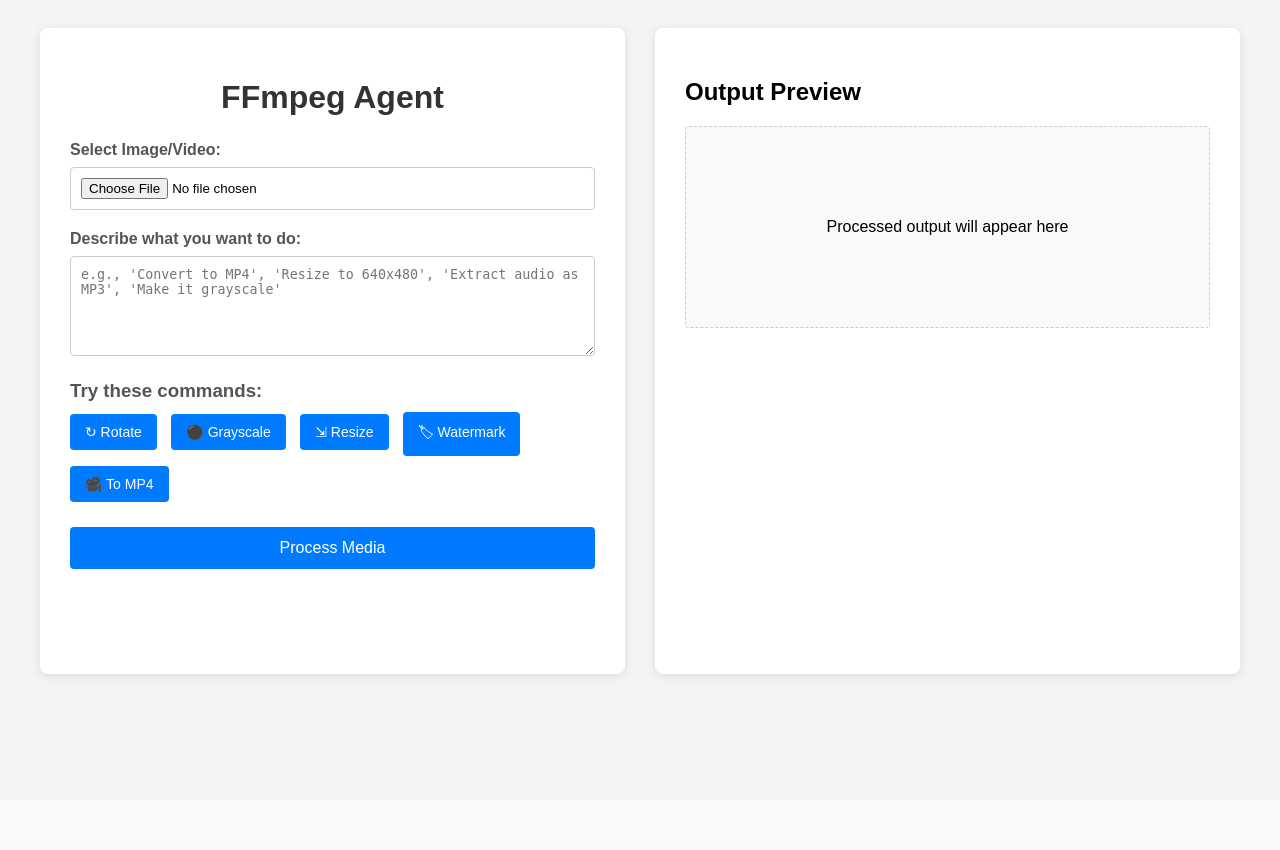
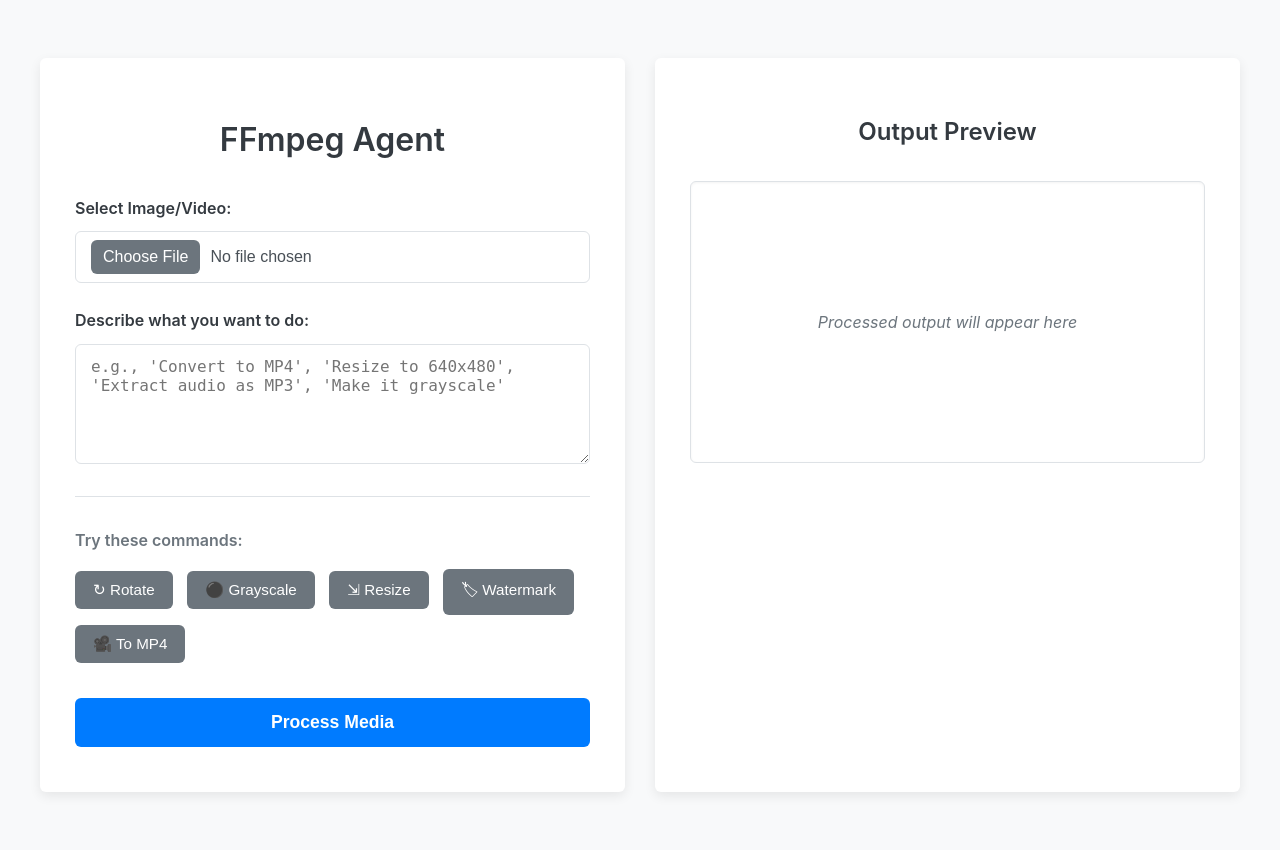
Before and after one commit to biswatma/ffmpeg-agent, a Flask app: page / in a window 1280 px wide. Before the commit the page ends 679 px from the top, so only its background shows below. Run offline with Flask 3, Linux system fonts and the light colour scheme.

Commit message:
Modernize UI with progress bar and improved styling

```diff
--- a/templates/index.html
+++ b/templates/index.html
@@ -5,144 +5,275 @@
     <meta name="viewport" content="width=device-width, initial-scale=1.0">
     <title>FFmpeg Agent</title>
     <style>
+        :root {
+            --primary-color: #007bff;
+            --primary-hover: #0056b3;
+            --secondary-color: #6c757d;
+            --success-color: #28a745;
+            --success-hover: #218838;
+            --danger-color: #dc3545;
+            --light-gray: #f8f9fa;
+            --medium-gray: #dee2e6;
+            --dark-gray: #343a40;
+            --text-color: #495057;
+            --border-radius: 0.375rem; /* Slightly larger radius */
+            --box-shadow: 0 4px 12px rgba(0, 0, 0, 0.08);
+        }
+
         body {
-            font-family: sans-serif;
-            padding: 20px;
-            background-color: #f4f4f4;
+            font-family: -apple-system, BlinkMacSystemFont, "Segoe UI", Roboto, "Helvetica Neue", Arial, sans-serif;
+            padding: 30px;
+            background-color: var(--light-gray);
+            color: var(--text-color);
+            line-height: 1.6;
             box-sizing: border-box;
         }
+
         .main-container {
             display: flex;
+            flex-wrap: wrap; /* Allow wrapping on smaller screens */
             gap: 30px;
             max-width: 1200px;
-            margin: 0 auto;
+            margin: 20px auto;
         }
+
         .form-container, .preview-container {
             background-color: #fff;
-            padding: 30px;
-            border-radius: 8px;
-            box-shadow: 0 2px 10px rgba(0, 0, 0, 0.1);
+            padding: 35px;
+            border-radius: var(--border-radius);
+            box-shadow: var(--box-shadow);
             flex: 1;
+            min-width: 300px; /* Prevent excessive shrinking */
         }
-        h1 {
+
+        h1, h2 {
             text-align: center;
-            color: #333;
+            color: var(--dark-gray);
+            margin-bottom: 30px;
+            font-weight: 600;
+        }
+        h1 { font-size: 2rem; }
+        h2 { font-size: 1.5rem; }
+
+        .form-group {
             margin-bottom: 25px;
         }
-        .form-group {
-            margin-bottom: 20px;
-        }
+
         label {
             display: block;
-            margin-bottom: 8px;
-            font-weight: bold;
-            color: #555;
+            margin-bottom: 10px;
+            font-weight: 600;
+            color: var(--dark-gray);
         }
+
         input[type="file"],
         textarea {
             width: 100%;
-            padding: 10px;
-            border: 1px solid #ccc;
-            border-radius: 4px;
+            padding: 12px 15px;
+            border: 1px solid var(--medium-gray);
+            border-radius: var(--border-radius);
             box-sizing: border-box;
+            font-size: 1rem;
+            transition: border-color 0.2s ease, box-shadow 0.2s ease;
         }
+        input[type="file"] {
+            padding: 8px 15px; /* Adjust padding for file input */
+        }
+        input[type="file"]::file-selector-button { /* Style file input button */
+            background-color: var(--secondary-color);
+            color: white;
+            padding: 8px 12px;
+            border: none;
+            border-radius: var(--border-radius);
+            cursor: pointer;
+            transition: background-color 0.3s ease;
+            margin-right: 10px;
+        }
+        input[type="file"]::file-selector-button:hover {
+             background-color: #5a6268;
+        }
+
         textarea {
             resize: vertical;
-            min-height: 100px;
+            min-height: 120px;
         }
+        input[type="file"]:focus,
+        textarea:focus {
+            border-color: var(--primary-color);
+            box-shadow: 0 0 0 0.2rem rgba(0, 123, 255, 0.25);
+            outline: none;
+        }
+
         button {
-            background-color: #007bff;
             color: white;
-            padding: 10px 15px;
+            padding: 10px 18px;
             border: none;
-            border-radius: 4px;
+            border-radius: var(--border-radius);
             cursor: pointer;
-            font-size: 14px;
-            transition: background-color 0.3s ease;
+            font-size: 0.95rem;
+            font-weight: 500;
+            transition: background-color 0.3s ease, transform 0.1s ease;
             margin-right: 10px;
             margin-bottom: 10px;
         }
         button:hover {
-            background-color: #0056b3;
+            transform: translateY(-1px);
+        }
+        button:active {
+            transform: translateY(0px);
         }
         button:disabled {
             background-color: #cccccc;
             cursor: not-allowed;
+            transform: none;
         }
+
         #submit-button {
+            background-color: var(--primary-color);
             width: 100%;
-            padding: 12px;
-            font-size: 16px;
+            padding: 14px;
+            font-size: 1.1rem;
+            font-weight: 600;
         }
+        #submit-button:hover {
+            background-color: var(--primary-hover);
+        }
+
+        .sample-commands {
+            margin: 25px 0;
+            padding-top: 15px;
+            border-top: 1px solid var(--medium-gray);
+        }
+        .sample-commands h3 {
+            margin-bottom: 15px;
+            color: var(--secondary-color);
+            font-weight: 600;
+            font-size: 1rem;
+        }
+        .sample-command {
+             background-color: var(--secondary-color);
+        }
+         .sample-command:hover {
+             background-color: #5a6268;
+        }
+
         #status {
-            margin-top: 20px;
-            padding: 15px;
-            border-radius: 4px;
-            font-weight: bold;
+            margin-top: 25px;
+            padding: 15px 20px;
+            border-radius: var(--border-radius);
+            font-weight: 500;
             text-align: center;
+            display: none; /* Hide by default */
+        }
+        #status.visible {
+            display: block;
         }
         #status.success {
-            background-color: #d4edda;
-            color: #155724;
+            background-color: #e9f7ef;
+            color: var(--success-color);
             border: 1px solid #c3e6cb;
         }
         #status.error {
-            background-color: #f8d7da;
-            color: #721c24;
+            background-color: #fdecea;
+            color: var(--danger-color);
             border: 1px solid #f5c6cb;
         }
-        #result {
-            margin-top: 15px;
-        }
+
         .result-link {
             display: inline-block;
-            background-color: #28a745;
+            background-color: var(--success-color);
             color: white;
-            padding: 10px 15px;
-            border-radius: 4px;
+            padding: 12px 20px;
+            border-radius: var(--border-radius);
             text-decoration: none;
-            margin-top: 10px;
+            margin-top: 15px;
+            font-weight: 500;
+            transition: background-color 0.3s ease, transform 0.1s ease;
         }
         .result-link:hover {
-            background-color: #218838;
+            background-color: var(--success-hover);
+            transform: translateY(-1px);
         }
+
         .spinner {
             border: 4px solid rgba(0, 0, 0, 0.1);
-            width: 36px;
-            height: 36px;
+            width: 30px;
+            height: 30px;
             border-radius: 50%;
-            border-left-color: #007bff;
-            animation: spin 1s ease infinite;
-            margin: 20px auto;
+            border-left-color: var(--primary-color);
+            animation: spin 1s linear infinite; /* Changed timing function */
+            margin: 25px auto 0;
             display: none;
         }
-        .sample-commands {
-            margin: 15px 0;
+
+        /* Progress Bar */
+        .progress-bar-container {
+            width: 100%;
+            background-color: var(--medium-gray);
+            border-radius: var(--border-radius);
+            overflow: hidden;
+            margin: 25px auto 0;
+            height: 10px; /* Slimmer bar */
+            display: none; /* Hide by default */
         }
-        .sample-commands h3 {
-            margin-bottom: 10px;
-            color: #555;
+        .progress-bar {
+            width: 100%; /* Full width for indeterminate */
+            height: 100%;
+            background-color: var(--primary-color);
+            background-image: linear-gradient(45deg, rgba(255, 255, 255, .15) 25%, transparent 25%, transparent 50%, rgba(255, 255, 255, .15) 50%, rgba(255, 255, 255, .15) 75%, transparent 75%, transparent);
+            background-size: 1rem 1rem;
+            animation: progress-bar-stripes 1s linear infinite;
         }
+
         .preview-box {
-            border: 1px dashed #ccc;
-            min-height: 200px;
+            border: 1px solid var(--medium-gray); /* Solid border */
+            min-height: 250px;
             display: flex;
             justify-content: center;
             align-items: center;
-            margin-bottom: 15px;
-            background-color: #f8f9fa;
-            border-radius: 4px;
+            margin-bottom: 20px;
+            background-color: #fff; /* White background */
+            border-radius: var(--border-radius);
+            padding: 15px;
+            box-shadow: inset 0 1px 3px rgba(0,0,0,0.05);
+            overflow: hidden; /* Ensure content fits */
         }
-        .preview-box img {
+        .preview-box p { /* Placeholder text style */
+            color: var(--secondary-color);
+            font-style: italic;
+        }
+        .preview-box img, .preview-box video {
             max-width: 100%;
-            max-height: 300px;
+            max-height: 350px; /* Increased max height */
+            border-radius: calc(var(--border-radius) - 2px); /* Inner radius */
+            object-fit: contain; /* Ensure aspect ratio is maintained */
         }
+
         .download-section {
             text-align: center;
+            margin-top: 20px;
         }
+
         @keyframes spin {
             0% { transform: rotate(0deg); }
             100% { transform: rotate(360deg); }
+        }
+        @keyframes progress-bar-stripes {
+            from { background-position: 1rem 0; }
+            to { background-position: 0 0; }
+        }
+
+        /* Responsive adjustments */
+        @media (max-width: 768px) {
+            .main-container {
+                flex-direction: column;
+            }
+            body {
+                padding: 15px;
+            }
+            .form-container, .preview-container {
+                padding: 25px;
+            }
         }
     </style>
 </head>
@@ -170,8 +301,12 @@
                 <button type="submit" id="submit-button">Process Media</button>
             </form>
             <div class="spinner" id="loading-spinner"></div>
+            <!-- Progress Bar -->
+            <div class="progress-bar-container" id="progress-bar-container">
+                <div class="progress-bar"></div>
+            </div>
             <div id="status"></div>
-            <div id="result"></div>
+            <!-- Removed result div as status is sufficient -->
         </div>
 
         <div class="preview-container">
@@ -212,7 +347,8 @@
             previewBox.innerHTML = '<p>Processing...</p>';
             downloadLink.style.display = 'none';
             submitButton.disabled = true;
-            loadingSpinner.style.display = 'block';
+            loadingSpinner.style.display = 'none'; // Hide spinner initially
+            document.getElementById('progress-bar-container').style.display = 'block'; // Show progress bar
 
             try {
                 const response = await fetch('/process', {
@@ -275,7 +411,8 @@
                 previewBox.innerHTML = '<p>Error processing file</p>';
             } finally {
                 submitButton.disabled = false;
-                loadingSpinner.style.display = 'none';
+                loadingSpinner.style.display = 'none'; // Ensure spinner is hidden
+                document.getElementById('progress-bar-container').style.display = 'none'; // Hide progress bar
             }
         });
     </script>
```
